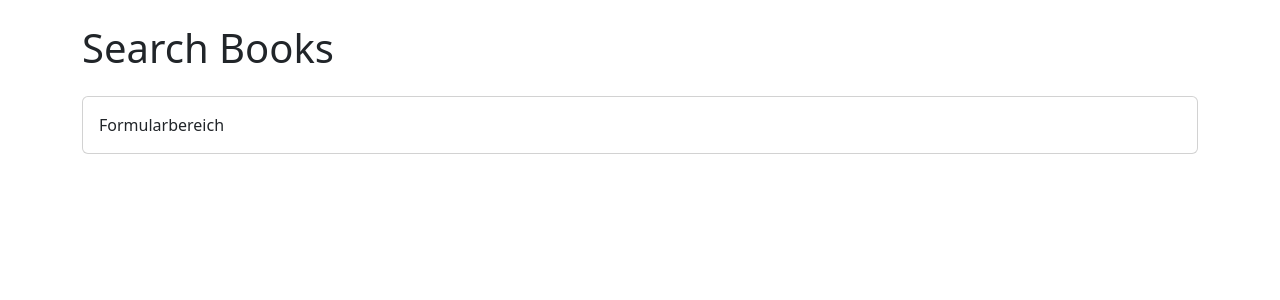
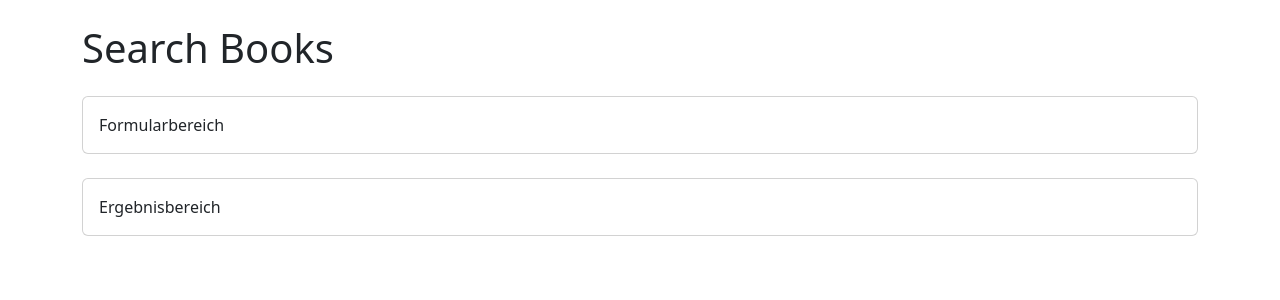
Before and after one commit to inesoetling/SPA-mit-React-Next-GraphQL, a Next.js app in the folder frontend/: page /search in a window 1280 px wide. Shown: the top 300 px of the page. Built offline with nearby package versions, Linux system fonts and the light colour scheme.

Commit message:
feat(suche): ergebnisbereich vorbereitet

```diff
--- a/frontend/src/app/search/page.tsx
+++ b/frontend/src/app/search/page.tsx
@@ -7,12 +7,21 @@ export default function SearchPage() {
     <Container className="py-4">
       <h1>Search Books</h1>
 
+      {/* Formularbereich */}
       <Card className="mt-4">
         <CardBody>
           {/* hier kommt das formular */}
           Formularbereich
         </CardBody>
       </Card>
+
+      {/* Ergebnisbereich */}
+      <Card className="mt-4">
+        <CardBody>
+          {/* hier kommen die Suchergebnisse */}
+          Ergebnisbereich
+        </CardBody>
+      </Card>
     </Container>
   );
 }
```
